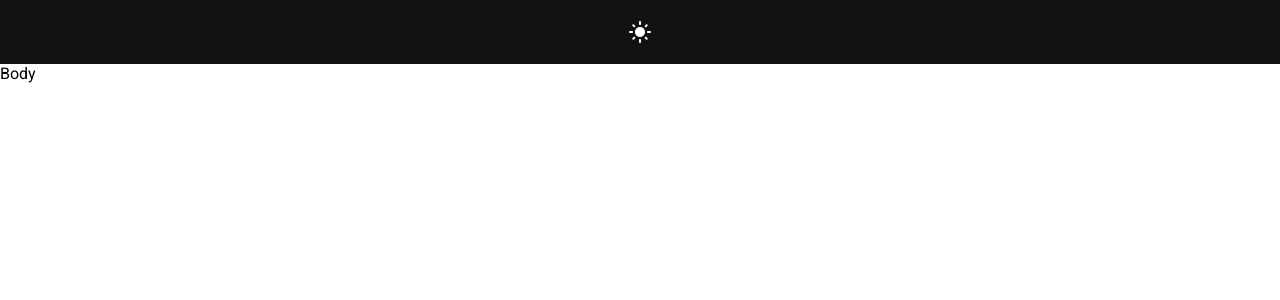
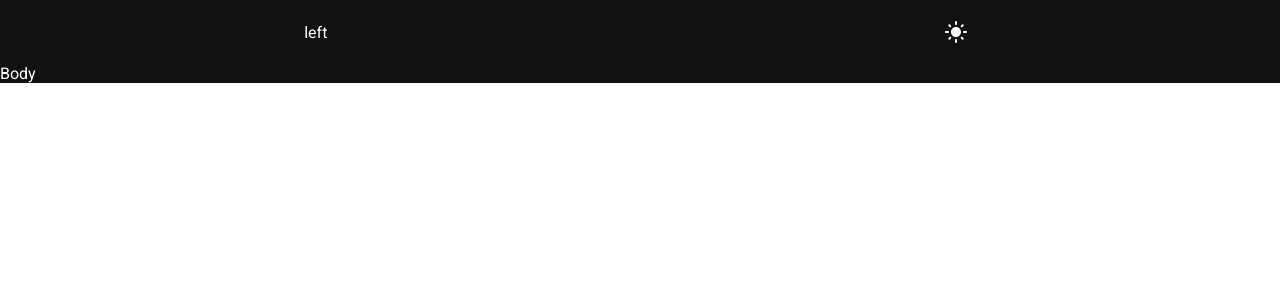
Before and after one commit to georggrubner/cv, a React (Vite) app: page / in a window 1280 px wide. Shown: the top 300 px of the page. Built offline with nearby package versions, Linux system fonts and the light colour scheme.

Commit message:
move colors to Layout

```diff
--- a/src/Layout/Header/index.tsx
+++ b/src/Layout/Header/index.tsx
@@ -1,5 +1,5 @@
 import { useColorScheme } from '@mui/material/styles'
-import { Box, IconButton } from '@mui/material'
+import { Box, IconButton, Stack } from '@mui/material'
 import { DarkMode, LightMode } from '@mui/icons-material'
 import React from 'react'
 
@@ -13,24 +13,20 @@ export const Header = () => {
         // eslint-disable-next-line react-hooks/exhaustive-deps
     }, [])
 
+    const nextTheme = mode === 'dark' ? 'light' : 'dark'
+
     return (
-        <Box
-            sx={{
-                display: 'flex',
-                width: '100%',
-                alignItems: 'center',
-                justifyContent: 'center',
-                bgcolor: 'background.default',
-                color: 'text.primary',
-                height: 64,
-            }}
-        >
-            <IconButton
-                aria-label={mode === 'dark' ? 'light' : 'dark'}
-                onClick={() => setMode(mode === 'dark' ? 'light' : 'dark')}
-            >
-                {mode === 'dark' ? <LightMode /> : <DarkMode />}
-            </IconButton>
-        </Box>
+        <Stack justifyContent="space-around" height={64} direction="row" alignItems="center">
+            <Box>left</Box>
+            <Stack direction="row">
+                <IconButton
+                    title={`Switch to ${nextTheme} theme`}
+                    aria-label={nextTheme}
+                    onClick={() => setMode(nextTheme)}
+                >
+                    {mode === 'dark' ? <LightMode /> : <DarkMode />}
+                </IconButton>
+            </Stack>
+        </Stack>
     )
 }
--- a/src/Layout/index.tsx
+++ b/src/Layout/index.tsx
@@ -1,11 +1,12 @@
+import { Stack } from '@mui/material'
 import { Body } from './Body'
 import { Header } from './Header'
 
 export const Layout = () => {
     return (
-        <>
+        <Stack bgcolor="background.default" color="text.primary">
             <Header />
             <Body />
-        </>
+        </Stack>
     )
 }
```
